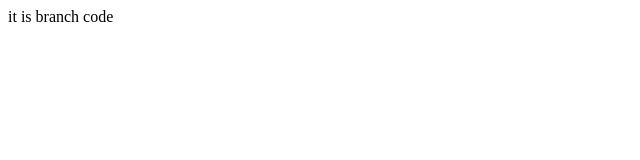
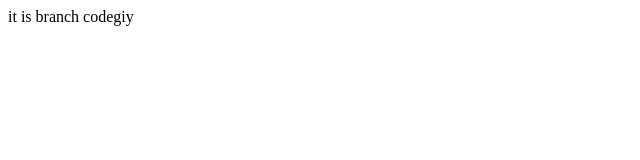
Before and after one commit to sandeshsaini8881/paytm, a plain HTML site: page index2.html in a window 1280 px wide. Shown: the full height of the page, 0-640 px from the left. Drawn offline with Linux system fonts and the light colour scheme.

Commit message:
its branch

```diff
--- a/index2.html
+++ b/index2.html
@@ -6,6 +6,6 @@
     <title>Document</title>
 </head>
 <body>
-    it is branch code
+    it is branch codegiy
 </body>
 </html>
```
